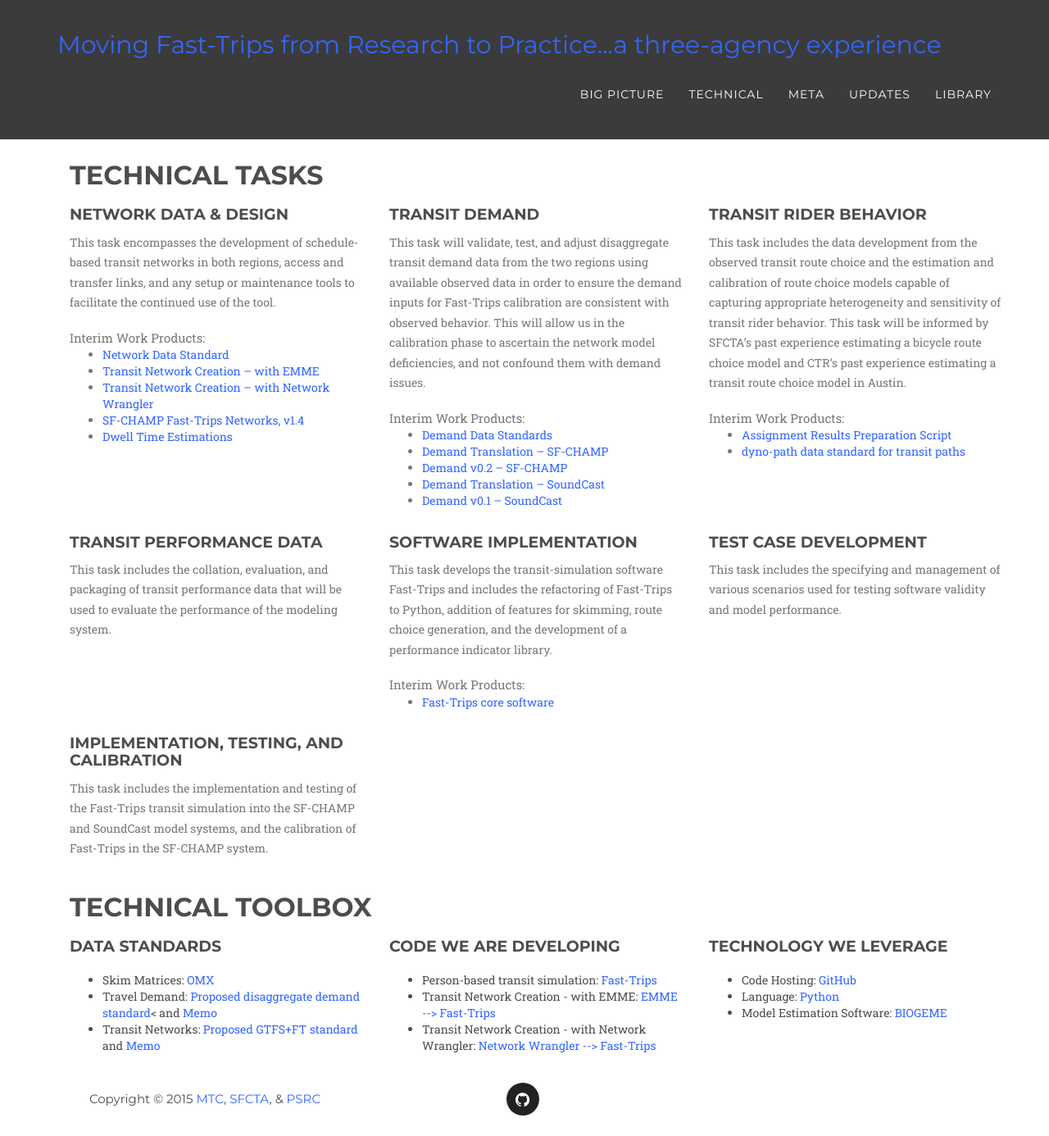
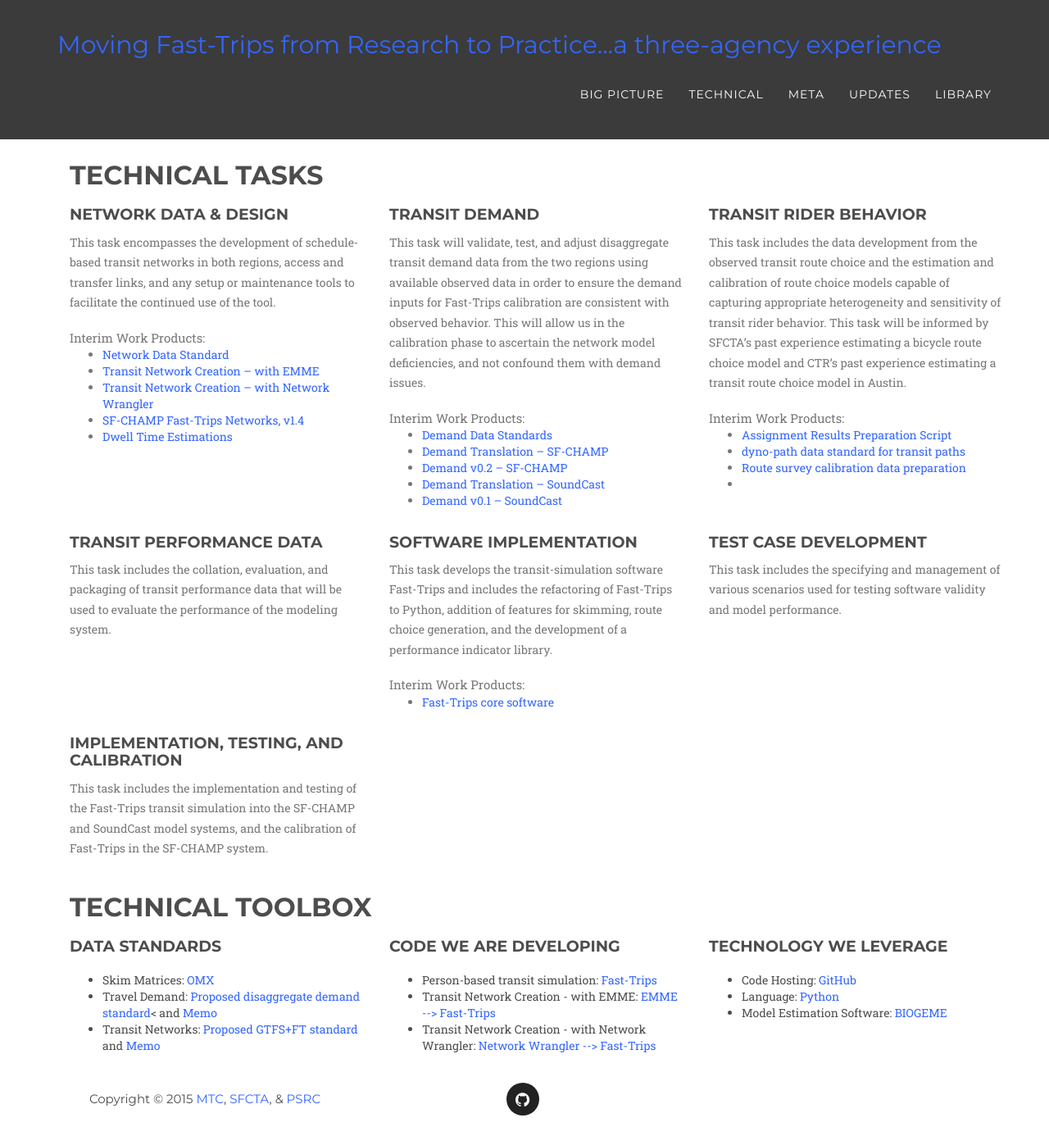
Before and after one commit to BayAreaMetro/fast-trips-project, a Jekyll site: the page built from technical/index.html, in a window 1280 px wide and 1386 px high. Shown: the whole window at 82% size. Built offline with Jekyll 4.4.1, drawn with Linux system fonts in a browser that asks for light colours; some web fonts are replaced.

Commit message:
Add recent new GitHub Repos

```diff
--- a/technical/index.html
+++ b/technical/index.html
@@ -73,8 +73,9 @@
 			</p>
 			<div class="text-muted">Interim Work Products:
 			<ul>
-			   <li><a href="http://github.com/psrc/">Assignment Results Preparation Script </a></li>
+			   <li><a href="https://github.com/psrc/fast-trips-validation/">Assignment Results Preparation Script </a></li>
 			   <li><a href="http://github.com/osplanning-data-standards/dyno-path">dyno-path data standard for transit paths</a></li>
+			   <li><a href="https://github.com/psrc/FastTrips_PathChoice_Validation">Route survey calibration data preparation</a><li>
 			</ul>
 			</div>
 		</div>
```
